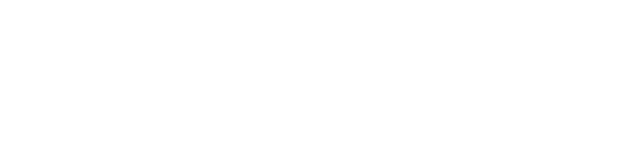
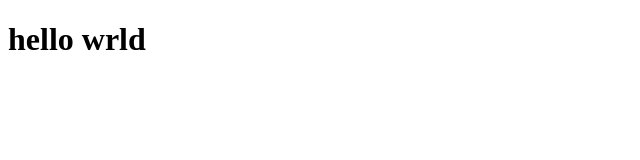
Before and after one commit to gabrielfxz/curso-git-e-github, a plain HTML site: page index.html in a window 1280 px wide. Shown: the whole page, without its empty margins (0-640 px from the left). Drawn offline with Linux system fonts and the light colour scheme.

```diff
--- a/index.html
+++ b/index.html
@@ -7,6 +7,6 @@
     <title>Curso de Git e GitHub</title>
 </head>
 <body>
-
+    <h1>hello wrld</h1>
 </body>
 </html>
```
Also changed, not shown: 1 other file.
